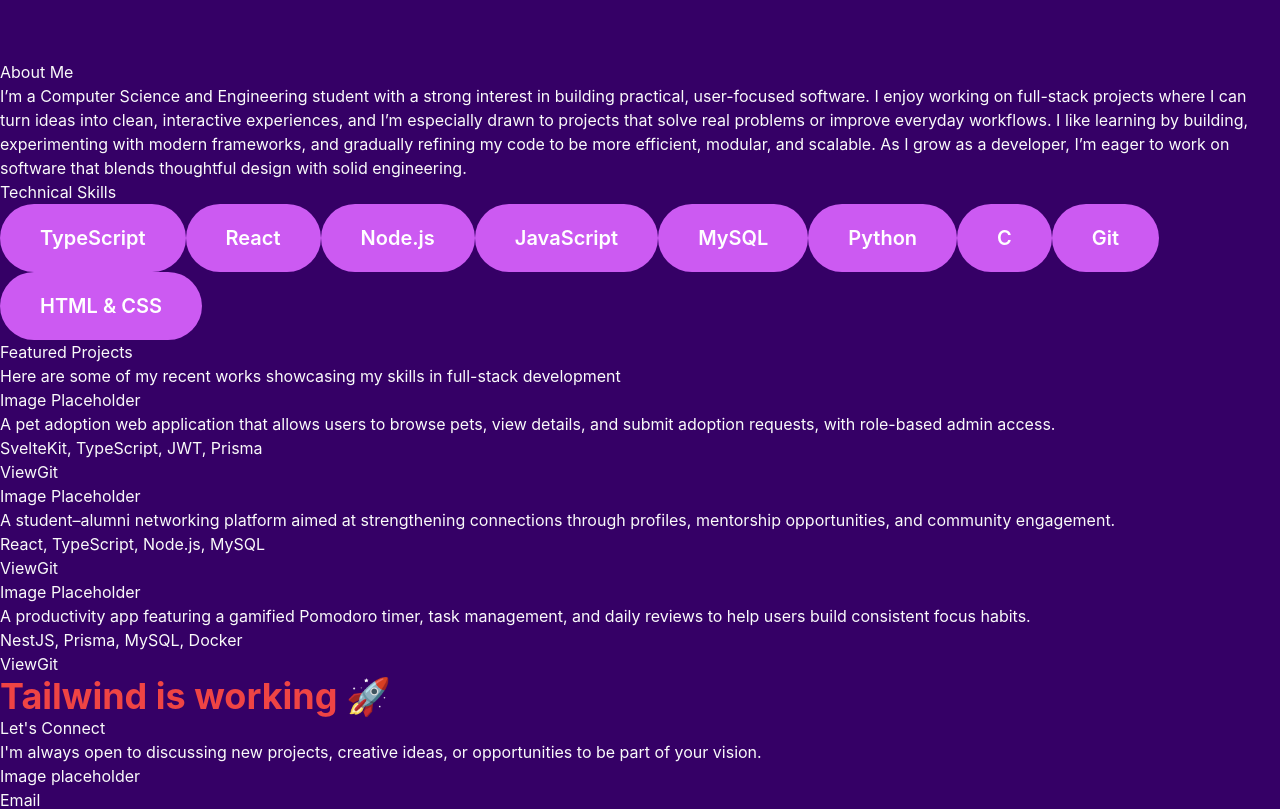
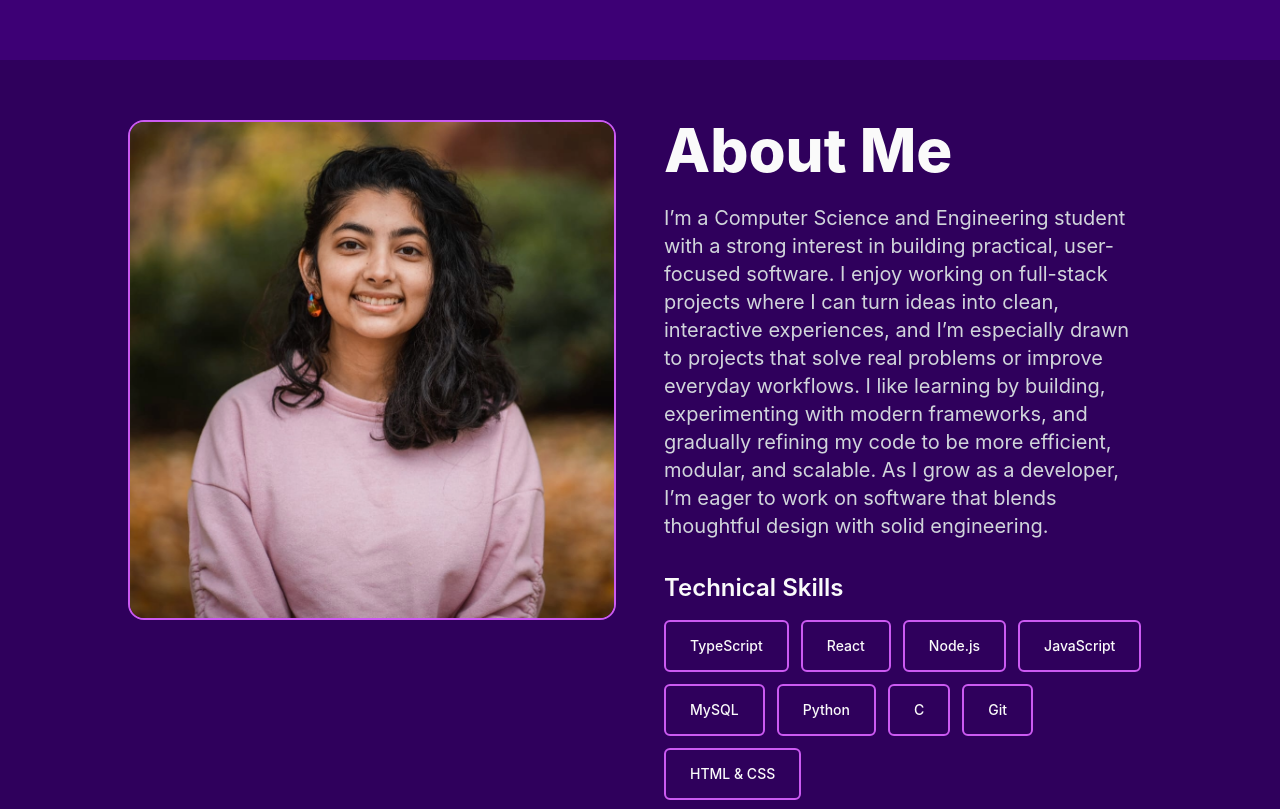
Before and after one commit to Vasuuu641/portfolio, a React (Create React App) app: page / in a window 1280 px wide. Shown: the part 740-1549 px from the top of the page. Built offline with nearby package versions, Linux system fonts and the light colour scheme.

Commit message:
Modified home and about page as well as button styling

```diff
--- a/src/components/Button.tsx
+++ b/src/components/Button.tsx
@@ -1,30 +1,34 @@
+import { ReactNode } from "react";
+
 type ButtonProps = {
   text: string;
-  variant?: "primary" | "outline";
-  icon?: React.ReactNode;
+  variant?: "primary" | "outline"; // filled or border
+  size?: "default" | "small";      // homepage vs skill button
+  icon?: ReactNode;                // optional icon
 };
 
-export default function Button({
-  text,
-  variant = "primary",
-  icon,
-}: ButtonProps) {
+export default function Button({ text, variant = "primary", size = "default", icon }: ButtonProps) {
+  // Base classes
+  let baseClasses = "font-medium transition-all duration-300 flex items-center justify-center gap-2";
+
+  // Size
+  if (size === "small") {
+    baseClasses += " px-6 py-3.5 text-sm rounded-md"; // About page
+  } else {
+    baseClasses += " px-6 py-3 rounded-full text-lg"; // Homepage: fully rounded
+  }
+
+  // Variant
+  if (variant === "outline") {
+    baseClasses += " border-2 border-[hsl(var(--accent))] text-[hsl(var(--foreground))] bg-transparent hover:bg-[hsl(var(--accent)/0.2)]";
+  } else {
+    baseClasses += " bg-[hsl(var(--accent))] text-white hover:bg-[hsl(var(--accent-hover))] hover:-translate-y-1";
+  }
+
   return (
-    <button
-      className={`
-        inline-flex items-center gap-3
-        px-10 py-5 rounded-full
-        font-semibold text-lg md:text-xl
-        transition-all duration-300
-        ${
-          variant === "primary"
-            ? "bg-[hsl(var(--accent))] text-white hover:bg-[hsl(var(--accent-hover))] hover:-translate-y-1 hover:shadow-lg hover:shadow-[hsl(var(--accent)/0.4)]"
-            : "border-2 border-[hsl(var(--accent))] text-white bg-transparent hover:bg-[hsl(var(--accent))] hover:-translate-y-1 hover:shadow-lg hover:shadow-[hsl(var(--accent)/0.4)]"
-        }
-      `}
-    >
+    <button className={baseClasses}>
+      {icon && <span>{icon}</span>}
       {text}
-      {icon}
     </button>
   );
 }
--- a/src/index.css
+++ b/src/index.css
@@ -31,11 +31,11 @@ body {
 /* ==========================
    Dark Mode Colors (Homepage)
 ========================== */
-:root {
-  --background: 271 100% 20%;       /* Very dark purple */
-  --foreground: 0 0% 98%;           /* near-white text */
-  --accent: 285 85% 65%;            /* bright purple for highlights */
-  --accent-hover: 285 85% 75%;      /* lighter purple for hover effects */
+/*:root {
+  --background: 271 100% 20%;
+  --foreground: 0 0% 98%;
+  --accent: 285 85% 65%;
+  --accent-hover: 285 85% 75%;
 }
 
 .dark {
@@ -44,15 +44,24 @@ body {
   --accent: 285 85% 65%;
   --accent-hover: 285 85% 75%;
 }
+*/
 
+:root {
+  /* Base dark purple theme */
+  --foreground: 0, 0%, 98%;  /* text color stays near-white for readability */
+  --accent: 285, 85%, 65%;   /* bright purple highlights */
+  --accent-hover: 285, 85%, 75%;
+
+  /* Alternating backgrounds for sections */
+  --bg-dark-1: 271, 100%, 18%;   /* darkest shade */
+  --bg-dark-2: 271, 100%, 23%;   /* slightly lighter shade */
+}
 
 
 /* ==========================
    Hero Section (Home)
 ========================== */
-.Home {
-  /* Only minimal styling here; layout, spacing, typography handled by Tailwind */
-}
+
 
 /* Text highlights */
 .Home h1 span {
--- a/src/pages/About.tsx
+++ b/src/pages/About.tsx
@@ -1,31 +1,65 @@
 
 import Button from "../components/Button";
+import image from "../assets/profile.png";
 
 function About()
 {
     return(
-        <section className="About" id="about">
+        <section
+        id="about"
+        className="min-h-screen flex items-center px-6 md:px-16 lg:px-32 bg-[hsl(var(--bg-dark-1))] text-[hsl(var(--foreground))]"
+        >
+             <div className="max-w-6xl mx-auto grid grid-cols-1 md:grid-cols-2 gap-12 items-start">
 
-            <h1>About Me</h1>
-            <p>I’m a Computer Science and Engineering student with a strong interest
+                 <div className="flex justify-center md : justify-start">
+                 <img
+                 src={image}
+                 alt="Vasundhara Ravikumar"
+                 className="
+                 h-full
+                 max-h-[650px]   /* limits it so it doesn't get too tall */
+                 object-cover
+                 rounded-2xl
+                 border-2 border-[hsl(var(--accent))]
+                 shadow-lg shadow-[hsl(var(--accent)/0.4)]"
+                 />
+                 </div>
+
+            <div className="flex flex-col justify-start">
+                 <h1 className="text-5xl md:text-6xl font-extrabold mb-6">
+                    About Me
+                 </h1>
+                 <p className="text-lg md:text-xl text-gray-300 leading-relaxed mb-8">
+                I’m a Computer Science and Engineering student with a strong interest
                 in building practical, user-focused software. I enjoy working on full-stack
                 projects where I can turn ideas into clean, interactive experiences, and I’m especially drawn to projects
                 that solve real problems or improve everyday workflows. I like learning by building, experimenting with modern
                 frameworks, and gradually refining my code to be more efficient, modular, and scalable. As I grow as a developer,
                 I’m eager to work on software that blends thoughtful design with solid engineering.
-            </p>
+                </p>
 
-            <h4>Technical Skills</h4>
-            <Button text="TypeScript"/>
-            <Button text="React"/>
-            <Button text="Node.js"/>
-            <Button text="JavaScript"/>
-            <Button text="MySQL"/>
-            <Button text="Python"/>
-            <Button text="C"/>
-            <Button text="Git"/>
-            <Button text="HTML & CSS"/>
+                <h4 className="text-2xl font-semibold mb-4">
+                    Technical Skills
+                </h4>
 
+                <div className="flex flex-wrap gap-3">
+                {[
+                "TypeScript",
+                "React",
+                "Node.js",
+                "JavaScript",
+                "MySQL",
+                "Python",
+                "C",
+                "Git",
+                "HTML & CSS",
+                 ].map((skill) => (
+              <Button key={skill} text={skill} variant="outline" size = "small"/>
+              ))}
+                 </div>
+            </div>
+
+        </div>
         </section>
     )
 }
--- a/src/pages/Home.tsx
+++ b/src/pages/Home.tsx
@@ -7,7 +7,7 @@ function Home()
     return (
 
         <section id="home"
-         className="Home min-h-screen flex flex-col justify-start items-center pt-40 px-6 md:px-16 lg:px-32 text-center md:text-left bg-[hsl(var(--background))] text-[hsl(var(--foreground))]"
+         className="min-h-screen flex flex-col justify-center items-center px-6 md:px-16 lg:px-32 bg-[hsl(var(--bg-dark-2))] text-[hsl(var(--foreground))]"
          >
 
             <p className="text-base md:text-lg lg:text-xl
```
Also changed, not shown: src/assets/profile.png (added).
